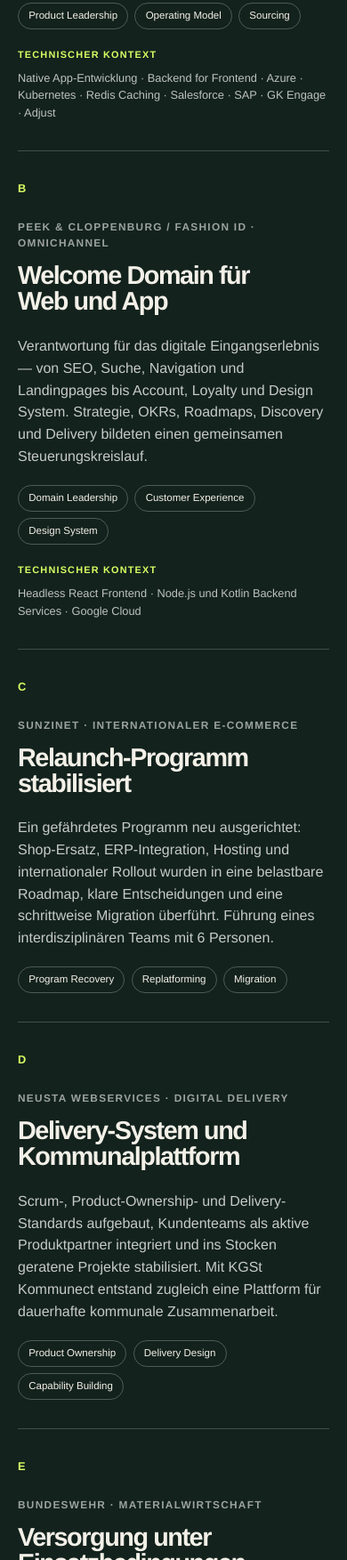
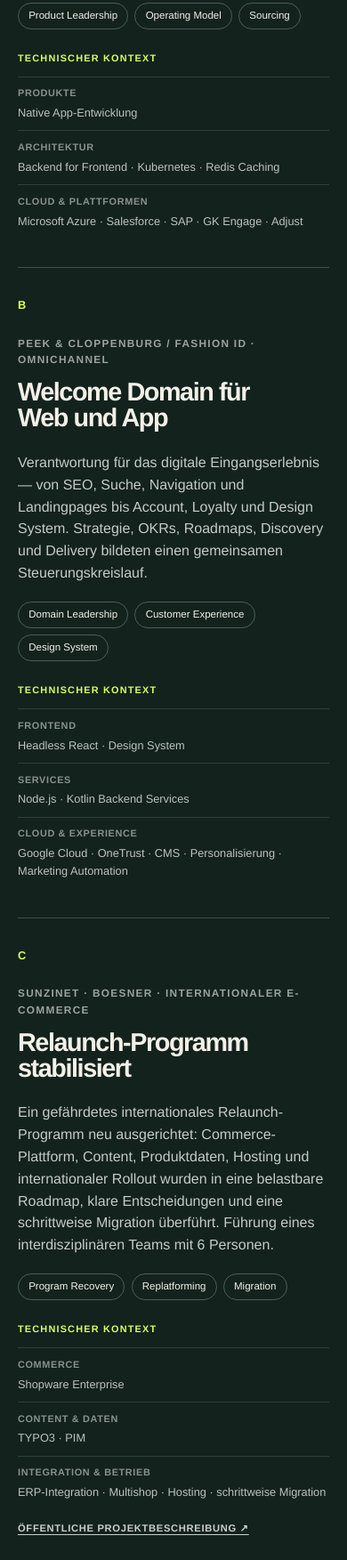
Before and after one commit to ChristianLeonhardtGIT/cms, a website: page deploy/static/portfolio/projekte/index.html in a window 390 px wide. Shown: the part 1643-3396 px from the top of the page at 89% size. Drawn offline with Linux system fonts and the light colour scheme.

Commit message:
Expand portfolio technology context

```diff
--- a/deploy/static/portfolio/assets/site.css
+++ b/deploy/static/portfolio/assets/site.css
@@ -301,8 +301,13 @@
 .project-row__copy { margin: 0 0 1.2rem; color: rgba(255,255,255,0.76); }
 .project-row__meta { display: flex; flex-wrap: wrap; gap: 0.45rem; margin: 0; padding: 0; list-style: none; }
 .project-row__meta li { border: 1px solid rgba(255,255,255,0.25); border-radius: 999px; padding: 0.32rem 0.7rem; font-size: 0.72rem; }
-.project-row__tech { display: grid; gap: 0.5rem; margin: 1.25rem 0 0; color: rgba(255,255,255,0.72); font-size: 0.8rem; }
+.project-row__tech { display: grid; gap: 0.75rem; margin: 1.5rem 0 0; color: rgba(255,255,255,0.72); font-size: 0.8rem; }
 .project-row__tech strong { color: var(--signal); font-size: 0.68rem; letter-spacing: 0.11em; text-transform: uppercase; }
+.project-row__tech-list { display: grid; gap: 0; margin: 0; }
+.project-row__tech-list > div { display: grid; grid-template-columns: minmax(6.5rem, 0.42fr) minmax(0, 1fr); gap: 0.8rem; border-top: 1px solid rgba(255,255,255,0.13); padding-block: 0.6rem; }
+.project-row__tech-list dt { color: rgba(255,255,255,0.5); font-size: 0.68rem; font-weight: 800; letter-spacing: 0.06em; text-transform: uppercase; }
+.project-row__tech-list dd { margin: 0; line-height: 1.55; }
+.project-row__source { width: fit-content; color: rgba(255,255,255,0.78); font-size: 0.7rem; font-weight: 800; letter-spacing: 0.06em; text-transform: uppercase; }
 .project-row a { text-underline-offset: 0.3em; }
 
 .project-grid { display: grid; grid-template-columns: repeat(2, minmax(0, 1fr)); gap: 1rem; }
@@ -405,6 +410,7 @@
   .button { width: 100%; }
   .project-row { grid-template-columns: 1fr; }
   .project-row__detail { grid-column: auto; }
+  .project-row__tech-list > div { grid-template-columns: 1fr; gap: 0.25rem; }
 }
 
 @media (prefers-reduced-motion: reduce) {
--- a/deploy/static/portfolio/projekte/index.html
+++ b/deploy/static/portfolio/projekte/index.html
@@ -4,7 +4,7 @@
     <meta charset="UTF-8"><meta name="viewport" content="width=device-width, initial-scale=1.0">
     <meta name="theme-color" content="#f3f0e8"><meta name="description" content="Ausgewählte Projekte von Christian Leonhardt aus Product Leadership, Software und Organisationsdesign.">
     <link rel="canonical" href="https://cleonhardt.de/projekte"><link rel="icon" href="/assets/signet.svg" type="image/svg+xml">
-    <link rel="stylesheet" href="/assets/site.css?v=product-leadership"><script src="/assets/site.js" defer></script>
+    <link rel="stylesheet" href="/assets/site.css?v=technology-map"><script src="/assets/site.js" defer></script>
     <meta property="og:title" content="Projekte — Christian Leonhardt"><meta property="og:description" content="Systeme, Produkte und Werkzeuge, die Denken und Handeln verbinden.">
     <meta property="og:image" content="https://cleonhardt.de/assets/og-portfolio.png"><meta property="og:type" content="website">
     <title>Projekte — Christian Leonhardt</title>
@@ -32,22 +32,22 @@
           <article class="project-row" data-reveal>
             <span class="project-row__number">A</span>
             <div><span class="project-row__tag">ALDI Nord · Mobile, Loyalty &amp; CRM</span><h3>Produktorganisation aus Strategie und Delivery</h3></div>
-            <div class="project-row__detail"><p class="project-row__copy">Strategie, Roadmaps, Business Cases, Steuerung und Technologieentscheidungen wurden in einem gemeinsamen Operating Model verbunden. Externe Agenturstrukturen gingen in interne, interdisziplinäre Produktteams mit Teamgrößen von 14 und 12 Personen über.</p><ul class="project-row__meta"><li>Product Leadership</li><li>Operating Model</li><li>Sourcing</li></ul><p class="project-row__tech"><strong>Technischer Kontext</strong><span>Native App-Entwicklung · Backend for Frontend · Azure · Kubernetes · Redis Caching · Salesforce · SAP · GK Engage · Adjust</span></p></div>
+            <div class="project-row__detail"><p class="project-row__copy">Strategie, Roadmaps, Business Cases, Steuerung und Technologieentscheidungen wurden in einem gemeinsamen Operating Model verbunden. Externe Agenturstrukturen gingen in interne, interdisziplinäre Produktteams mit Teamgrößen von 14 und 12 Personen über.</p><ul class="project-row__meta"><li>Product Leadership</li><li>Operating Model</li><li>Sourcing</li></ul><div class="project-row__tech"><strong>Technischer Kontext</strong><dl class="project-row__tech-list"><div><dt>Produkte</dt><dd>Native App-Entwicklung</dd></div><div><dt>Architektur</dt><dd>Backend for Frontend · Kubernetes · Redis Caching</dd></div><div><dt>Cloud &amp; Plattformen</dt><dd>Microsoft Azure · Salesforce · SAP · GK Engage · Adjust</dd></div></dl></div></div>
           </article>
           <article class="project-row" data-reveal>
             <span class="project-row__number">B</span>
             <div><span class="project-row__tag">Peek &amp; Cloppenburg / Fashion ID · Omnichannel</span><h3>Welcome Domain für Web und App</h3></div>
-            <div class="project-row__detail"><p class="project-row__copy">Verantwortung für das digitale Eingangserlebnis — von SEO, Suche, Navigation und Landingpages bis Account, Loyalty und Design System. Strategie, OKRs, Roadmaps, Discovery und Delivery bildeten einen gemeinsamen Steuerungskreislauf.</p><ul class="project-row__meta"><li>Domain Leadership</li><li>Customer Experience</li><li>Design System</li></ul><p class="project-row__tech"><strong>Technischer Kontext</strong><span>Headless React Frontend · Node.js und Kotlin Backend Services · Google Cloud</span></p></div>
+            <div class="project-row__detail"><p class="project-row__copy">Verantwortung für das digitale Eingangserlebnis — von SEO, Suche, Navigation und Landingpages bis Account, Loyalty und Design System. Strategie, OKRs, Roadmaps, Discovery und Delivery bildeten einen gemeinsamen Steuerungskreislauf.</p><ul class="project-row__meta"><li>Domain Leadership</li><li>Customer Experience</li><li>Design System</li></ul><div class="project-row__tech"><strong>Technischer Kontext</strong><dl class="project-row__tech-list"><div><dt>Frontend</dt><dd>Headless React · Design System</dd></div><div><dt>Services</dt><dd>Node.js · Kotlin Backend Services</dd></div><div><dt>Cloud &amp; Experience</dt><dd>Google Cloud · OneTrust · CMS · Personalisierung · Marketing Automation</dd></div></dl></div></div>
           </article>
           <article class="project-row" data-reveal>
             <span class="project-row__number">C</span>
-            <div><span class="project-row__tag">SUNZINET · Internationaler E-Commerce</span><h3>Relaunch-Programm stabilisiert</h3></div>
-            <div class="project-row__detail"><p class="project-row__copy">Ein gefährdetes Programm neu ausgerichtet: Shop-Ersatz, ERP-Integration, Hosting und internationaler Rollout wurden in eine belastbare Roadmap, klare Entscheidungen und eine schrittweise Migration überführt. Führung eines interdisziplinären Teams mit 6 Personen.</p><ul class="project-row__meta"><li>Program Recovery</li><li>Replatforming</li><li>Migration</li></ul></div>
+            <div><span class="project-row__tag">SUNZINET · boesner · Internationaler E-Commerce</span><h3>Relaunch-Programm stabilisiert</h3></div>
+            <div class="project-row__detail"><p class="project-row__copy">Ein gefährdetes internationales Relaunch-Programm neu ausgerichtet: Commerce-Plattform, Content, Produktdaten, Hosting und internationaler Rollout wurden in eine belastbare Roadmap, klare Entscheidungen und eine schrittweise Migration überführt. Führung eines interdisziplinären Teams mit 6 Personen.</p><ul class="project-row__meta"><li>Program Recovery</li><li>Replatforming</li><li>Migration</li></ul><div class="project-row__tech"><strong>Technischer Kontext</strong><dl class="project-row__tech-list"><div><dt>Commerce</dt><dd>Shopware Enterprise</dd></div><div><dt>Content &amp; Daten</dt><dd>TYPO3 · PIM</dd></div><div><dt>Integration &amp; Betrieb</dt><dd>ERP-Integration · Multishop · Hosting · schrittweise Migration</dd></div></dl><a class="project-row__source" href="https://www.sunzinet.com/referenzen/boesner">Öffentliche Projektbeschreibung ↗</a></div></div>
           </article>
           <article class="project-row" data-reveal>
             <span class="project-row__number">D</span>
             <div><span class="project-row__tag">neusta webservices · Digital Delivery</span><h3>Delivery-System und Kommunalplattform</h3></div>
-            <div class="project-row__detail"><p class="project-row__copy">Scrum-, Product-Ownership- und Delivery-Standards aufgebaut, Kundenteams als aktive Produktpartner integriert und ins Stocken geratene Projekte stabilisiert. Mit KGSt Kommunect entstand zugleich eine Plattform für dauerhafte kommunale Zusammenarbeit.</p><ul class="project-row__meta"><li>Product Ownership</li><li>Delivery Design</li><li>Capability Building</li></ul></div>
+            <div class="project-row__detail"><p class="project-row__copy">Scrum-, Product-Ownership- und Delivery-Standards aufgebaut, Kundenteams als aktive Produktpartner integriert und ins Stocken geratene Projekte stabilisiert. Mit KGSt Kommunect entstand zugleich eine Plattform für dauerhafte kommunale Zusammenarbeit.</p><ul class="project-row__meta"><li>Product Ownership</li><li>Delivery Design</li><li>Capability Building</li></ul><div class="project-row__tech"><strong>Technischer Kontext</strong><dl class="project-row__tech-list"><div><dt>Kommunect</dt><dd>Liferay DXP · Elasticsearch</dd></div><div><dt>CMS &amp; Backend</dt><dd>Magnolia CMS · Java</dd></div><div><dt>Delivery Tooling</dt><dd>Jira · Confluence</dd></div></dl><a class="project-row__source" href="https://www.team-neusta.de/de/cases/2020/kgst-kommunect-digital">Öffentliche Projektbeschreibung ↗</a></div></div>
           </article>
           <article class="project-row" data-reveal>
             <span class="project-row__number">E</span>
@@ -69,11 +69,11 @@
         </article>
         <article class="project-card" data-reveal>
           <div class="project-card__top"><span>02 · Product</span><span>Private Beta</span></div>
-          <div><h2>ChOS Workspace</h2><p>Ein geschützter local-first Arbeitsraum für reale Fälle. Beobachtungen, Annahmen, Interventionen und Reviews bleiben strukturiert nachvollziehbar; persönliche Inhalte werden nicht still an einen KI-Anbieter übertragen.</p><ul><li>Local-first</li><li>Privacy</li><li>Knowledge UI</li><li>Node.js</li></ul><p><a href="/workspace/">Geschützten Workspace öffnen →</a></p></div>
+          <div><h2>ChOS Workspace</h2><p>Ein geschützter local-first Arbeitsraum für reale Fälle. Beobachtungen, Annahmen, Interventionen und Reviews bleiben strukturiert nachvollziehbar; persönliche Inhalte werden nicht still an einen KI-Anbieter übertragen.</p><ul><li>Node.js</li><li>AES-GCM</li><li>Local-first</li><li>Knowledge UI</li></ul><p><a href="/workspace/">Geschützten Workspace öffnen →</a></p></div>
         </article>
         <article class="project-card" data-reveal>
           <div class="project-card__top"><span>03 · Platform</span><span>Live</span></div>
-          <div><h2>cleonhardt.de Platform</h2><p>Eine selbst betriebene Plattform aus Magnolia CMS, geschütztem Portal, ChOS-Reader, redaktionellen Inhalten und automatisierter Auslieferung. Der Betrieb trennt öffentliche Inhalte, Fachsystem und private Workspace-Daten.</p><ul><li>Magnolia</li><li>Containers</li><li>Accessibility</li><li>Security</li></ul></div>
+          <div><h2>cleonhardt.de Platform</h2><p>Eine selbst betriebene Plattform aus Magnolia CMS, geschütztem Portal, ChOS-Reader, redaktionellen Inhalten und automatisierter Auslieferung. Der Betrieb trennt öffentliche Inhalte, Fachsystem und private Workspace-Daten.</p><ul><li>Magnolia CMS</li><li>Docker Compose</li><li>Caddy</li><li>Node.js</li></ul></div>
         </article>
         <article class="project-card" data-reveal>
           <div class="project-card__top"><span>04 · Developer tooling</span><span>Linux</span></div>
```
Also changed, not shown: deploy/static/portfolio/404.html (+1 -1 lines), deploy/static/portfolio/datenschutz/index.html (+1 -1 lines), deploy/static/portfolio/impressum/index.html (+1 -1 lines), deploy/static/portfolio/index.html (+7 -5 lines), deploy/static/portfolio/kontakt/index.html (+1 -1 lines), deploy/static/portfolio/ueber-mich/index.html (+1 -1 lines), scripts/test-portfolio-source.mjs (+10 -5 lines).
